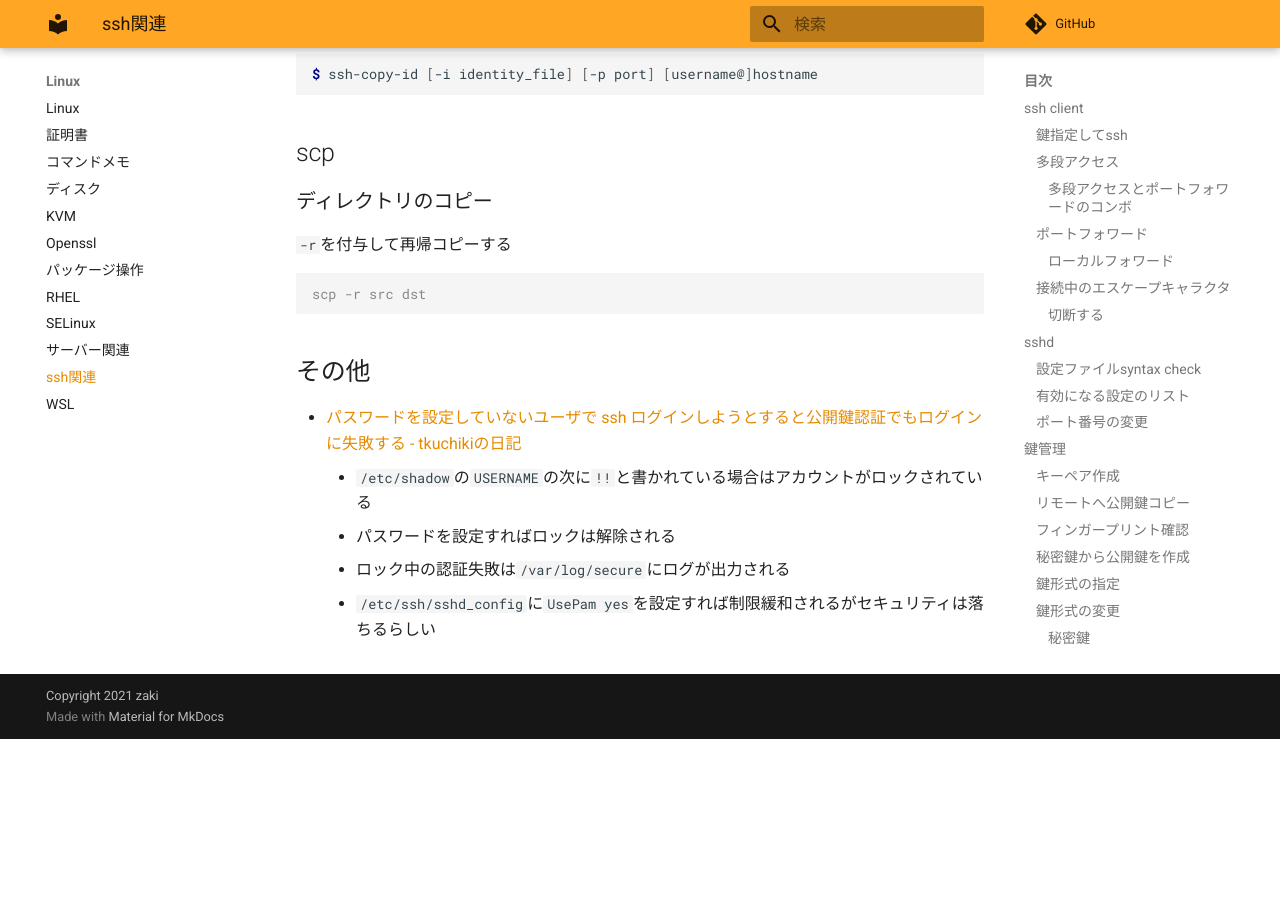
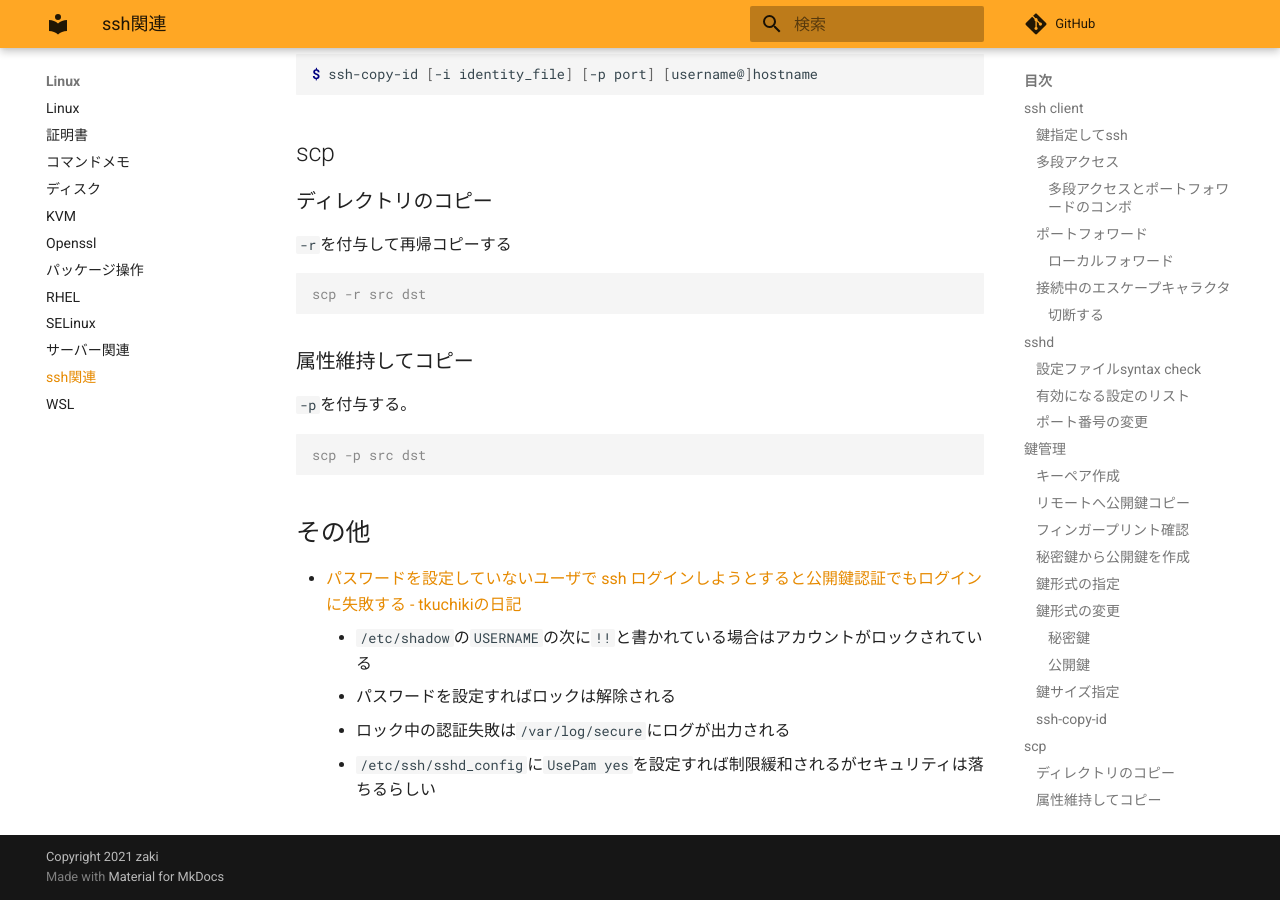
Before and after one commit to zaki-lknr/docs, an MkDocs documentation site: the page built from docs/Linux/ssh.md, in a window 1280 px wide and 900 px high, scrolled down 5483 px. Built offline with MkDocs 1.6.1 and Material for MkDocs 9.7.7, drawn with Linux system fonts in a browser that asks for light colours; comment, search, counter and statistics services are not loaded; before the commit the page ends 6222 px from its top, so only the background shows below that.

Commit message:
add: linux/ssh: scpで属性コピー

````diff
--- a/docs/Linux/ssh.md
+++ b/docs/Linux/ssh.md
@@ -265,6 +265,14 @@ $ ssh-copy-id [-i identity_file] [-p port] [username@]hostname
 scp -r src dst
 ```
 
+### 属性維持してコピー
+
+`-p`を付与する。
+
+```console
+scp -p src dst
+```
+
 ## その他
 
 - [パスワードを設定していないユーザで ssh ログインしようとすると公開鍵認証でもログインに失敗する - tkuchikiの日記](https://tkuchiki.hatenablog.com/entry/2013/05/27/211051)
````
